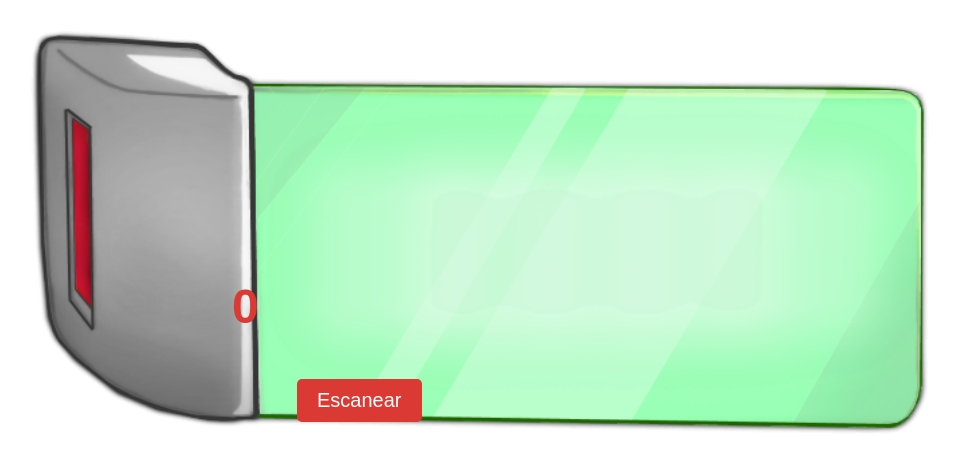
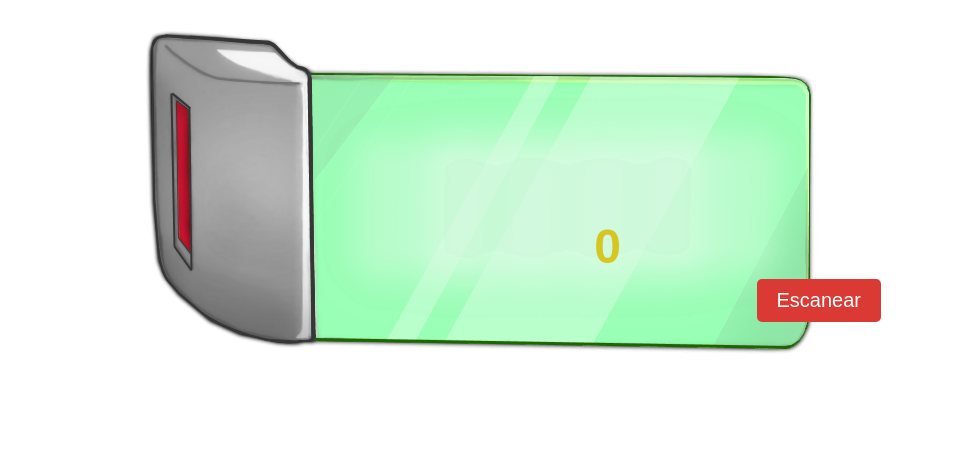
Before and after one commit to ricardojs122/SCOUTER-DB, a plain HTML site: page index.html in a window 1280 px wide. Shown: the part 79-550 px from the top of the page, without its empty margins (161-1119 px from the left). Drawn offline with Linux system fonts and the light colour scheme.

Commit message:
Update style.css

```diff
--- a/style.css
+++ b/style.css
@@ -1,3 +1,9 @@
+
+@keyframes pulse {
+  0% { opacity: 1; }
+  50% { opacity: 0.5; }
+  100% { opacity: 1; }
+}
 body {
   font-family: Arial, sans-serif;
   text-align: center;
@@ -13,23 +19,24 @@ body {
 }
 
 .scouter-image {
-    width: 900px;
-    height: 405px;
+  width: 671px;
+  height: 325px;
 }
 
 #display {
   position: absolute;
-    top: 250px;
-    left: 385px;
+  top: 190px;
+  right: 490px;
   font-size: 48px;
   font-weight: bold;
-    color: #DB3A34;
+  color: #d7c521;
+  animation: pulse 1s infinite;
 }
 
 #scanBtn {
   position: absolute;
-    top: 350px;
-    left: 450px;
+  top: 250px;
+  right: 230px;
   font-size: 20px;
   padding: 10px 20px;
   border: none;
```
Lines whose indentation alone changed are shown as unchanged.
